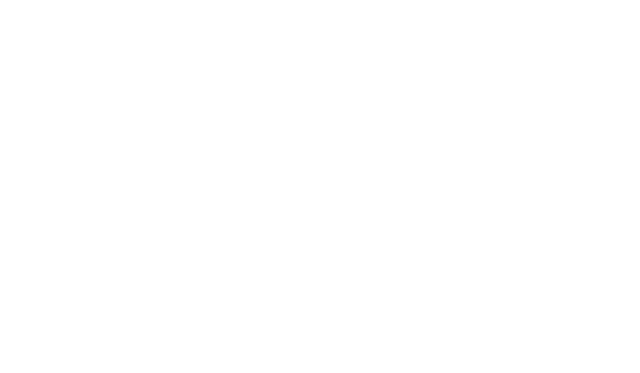
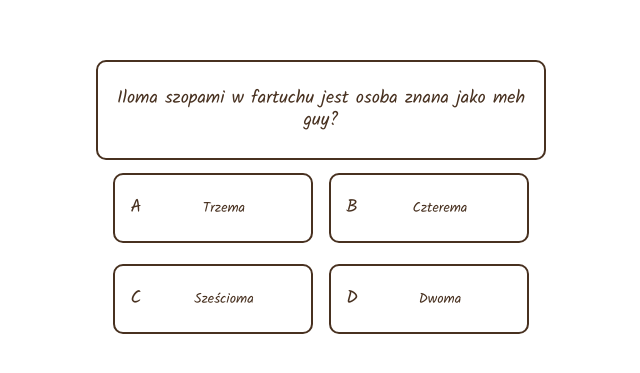
Before and after one commit to Zuthen/Myslac-Milon-Glebiej, a React (Vite) app in the folder myslac-milion-glebiej/: page / in a window 1280 px wide. Shown: the part 199-572 px from the top of the page, without its empty margins (319-959 px from the left). Built offline with nearby package versions, Linux system fonts and the light colour scheme.

Commit message:
Question and answers component

```diff
--- a/myslac-milion-glebiej/src/App.tsx
+++ b/myslac-milion-glebiej/src/App.tsx
@@ -1,11 +1,17 @@
 import './App.css'
-import { Question } from './components/Question/Question'
+import { QuestionAndAnswers } from './components/QuestionAndAnswers/QuestionAndAnswers'
 
 
 function App() {
-
+  const testData = {
+    question: "Iloma szopami w fartuchu jest osoba znana jako meh guy?",
+    answerA: "Trzema",
+    answerB: "Czterema",
+    answerC: "Sześcioma",
+    answerD: "Dwoma"
+  }
   return (
-    <></>
+    <QuestionAndAnswers question={testData.question} answerA={testData.answerA} answerB={testData.answerB} answerC={testData.answerC} answerD={testData.answerD} />
   )
 }
 
--- a/myslac-milion-glebiej/src/components/Response/Response.tsx
+++ b/myslac-milion-glebiej/src/components/Answer/Answer.tsx
@@ -1,10 +1,11 @@
 import type React from "react";
 
 type Props = {
-    text: string;
+    text: string,
+    answerId: string
 };
 
-export const Response = ({ text }: Props) => {
+export const Answer = ({ text, answerId }: Props) => {
     const divStyle: React.CSSProperties = {
         border: "2px solid #483120",
         borderRadius: "10px",
@@ -26,10 +27,23 @@
         lineHeight: "1.2",
         wordBreak: "break-word",
         margin: 0,
+        flex: 7
     };
+
+    const idStyle: React.CSSProperties = {
+        color: "#483120",
+        fontSize: "18px",
+        fontFamily: "Kalam, cursive, bold",
+        textAlign: "center",
+        lineHeight: "1.2",
+        wordBreak: "break-word",
+        margin: 0,
+        flex: 1
+    }
 
     return (
         <div style={divStyle}>
+            <span style={idStyle}>{answerId}</span>
             <span style={textStyle}>{text}</span>
         </div>
     );
--- /dev/null
+++ b/myslac-milion-glebiej/src/components/QuestionAndAnswers/QuestionAndAnswers.tsx
@@ -0,0 +1,25 @@
+import { Question } from "../Question/Question"
+import { Answer } from "../Answer/Answer"
+
+type Props = {
+    question: string,
+    answerA: string,
+    answerB: string,
+    answerC: string,
+    answerD: string,
+}
+export const QuestionAndAnswers = ({ question, answerA, answerB, answerC, answerD }: Props) => {
+    return <div style={{ display: "flex", flexDirection: "column", alignItems: "center" }}>
+        <div style={{ flex: 1 }}>
+            <Question text={question} />
+        </div>
+        <div style={{ flex: 1, flexDirection: "row", display: "flex", margin: "5px" }}>
+            <div style={{ flex: 1, margin: "8px" }}> <Answer text={answerA} answerId="A" /></div>
+            <div style={{ flex: 1, margin: "8px" }}> <Answer text={answerB} answerId="B" /></div>
+        </div>
+        <div style={{ flex: 1, flexDirection: "row", display: "flex" }}>
+            <div style={{ flex: 1, margin: "8px" }}> <Answer text={answerC} answerId="C" /></div>
+            <div style={{ flex: 1, margin: "8px" }}> <Answer text={answerD} answerId="D" /></div>
+        </div>
+    </div>
+}
```
Also changed, not shown: 2 other files (tests, documents, lock files or other folders).
